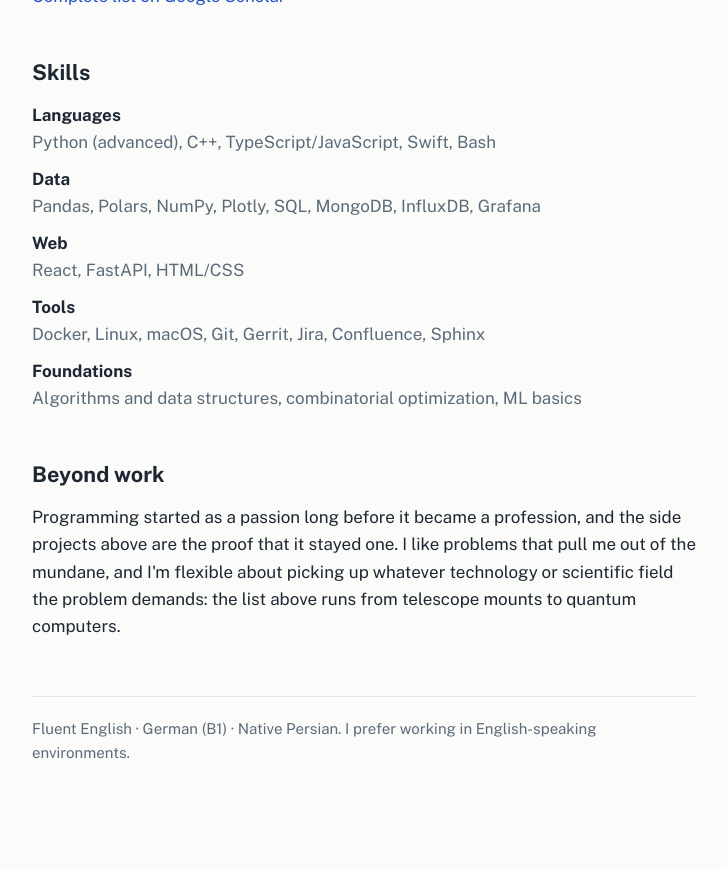
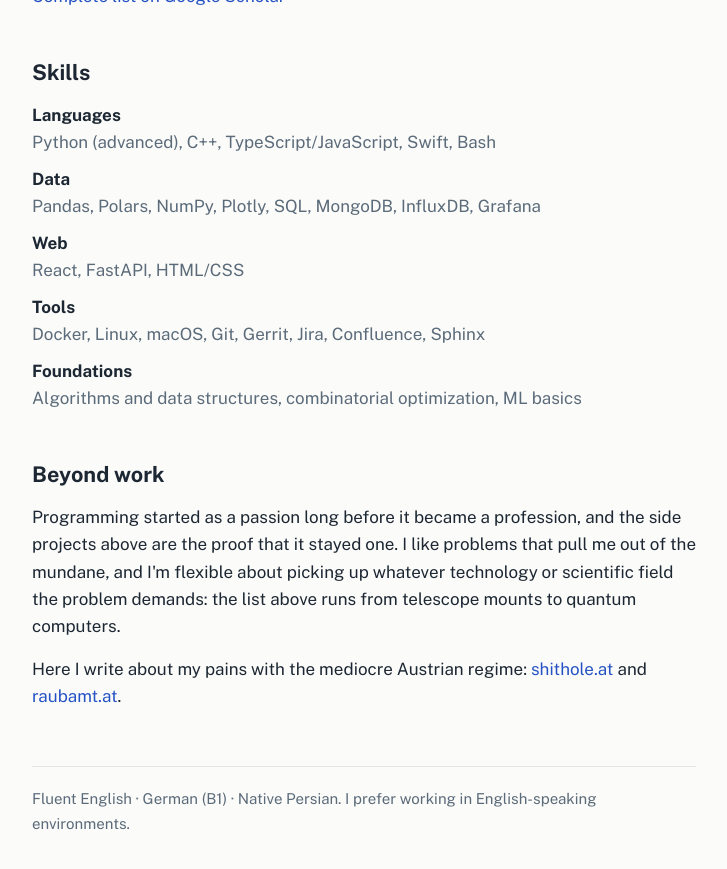
Before and after one commit to maparham/maparham.github.io, a Jekyll site: the page built from index.html, in a window 1280 px wide and 900 px high, scrolled down 3390 px. Shown: the top 869 px of the window, without its empty margins (276-1003 px from the left). Built offline with Jekyll 4.4.1, drawn with Linux system fonts in a browser that asks for light colours; before the commit the page ends 4219 px from its top, so only the background shows below that.

Commit message:
Link to shithole.at and raubamt.at
Co-Authored-By: Claude Opus 5.5 <noreply@anthropic.com>

```diff
--- a/index.html
+++ b/index.html
@@ -191,6 +191,11 @@ the mundane, and I'm flexible about picking up whatever technology or scientific
 the problem demands: the list above runs from telescope mounts to quantum computers.
 </p>
 
+<p>
+Here I write about my pains with the mediocre Austrian regime:
+<a href="https://shithole.at">shithole.at</a> and <a href="https://raubamt.at">raubamt.at</a>.
+</p>
+
 <footer>
   Fluent English · German (B1) · Native Persian. I prefer working in English-speaking environments.
 </footer>
```
